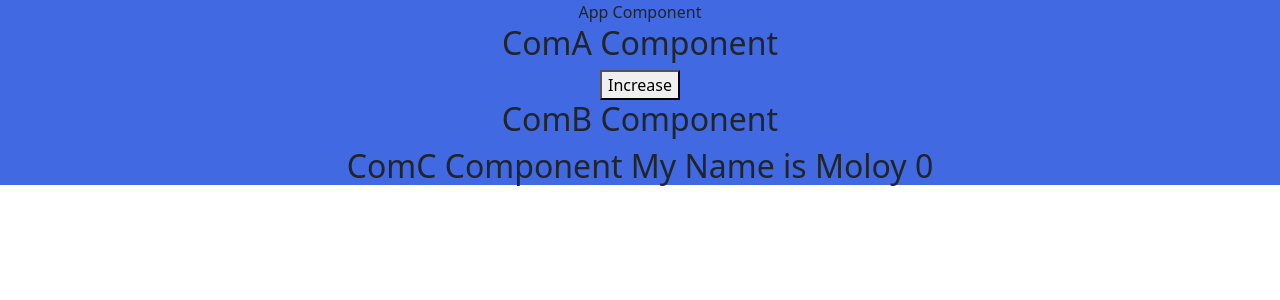
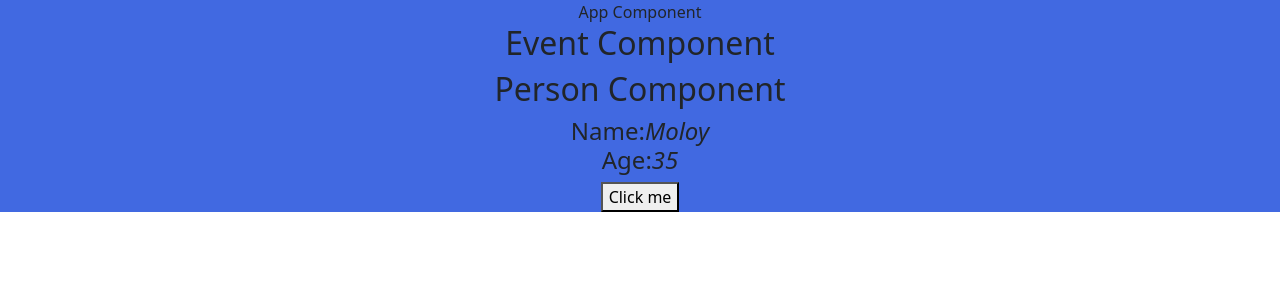
Before and after one commit to moloy900/react-pratice-app-1, a React (Create React App) app: page / in a window 1280 px wide. Shown: the top 300 px of the page. Built offline with nearby package versions, Linux system fonts and the light colour scheme.

Commit message:
Context-Api

```diff
--- a/src/App.js
+++ b/src/App.js
@@ -1,12 +1,12 @@
 import "./App.css";
 import React from "react";
-import ComA from "./props-drilling/ComA";
+import Event from './eventhandling/event';
 
 function App() {
   return (
     <div className="App">
       App Component
-      <ComA/>
+      <Event/>
     </div>
   );
 }
--- /dev/null
+++ b/src/eventhandling/event.js
@@ -0,0 +1,31 @@
+import React, { Component } from "react";
+import Person from "./person";
+
+class Event extends Component {
+  constructor(props) {
+    super(props);
+    this.state = {
+      name: "Moloy",
+    };
+    this.personHandler=this.personHandler.bind(this)
+    console.log(this)
+  }
+
+  personHandler() {
+    this.setState({ name: "Ram" });
+  }
+
+  render() {
+    return (
+      <div>
+        <h2>Event Component </h2>
+        <Person name={this.state.name} age="35" />
+        <button type="button" onClick={this.personHandler}>
+          Click me
+        </button>
+      </div>
+    );
+  }
+}
+
+export default Event;
--- /dev/null
+++ b/src/eventhandling/person.js
@@ -0,0 +1,25 @@
+import React, { Component } from "react";
+
+class Person extends Component {
+    constructor(props){
+        super(props)
+        this.props=props
+        console.log("props",props);
+        console.log("this.props"+this.props.name)
+        console.log(this)
+    }
+  render() {
+    return (
+      <div>
+        <h2>Person Component </h2>
+        <h4>
+            <label>Name</label>:<i>{this.props.name}</i>
+            <br />
+            <label>Age</label>:<i>{this.props.age}</i>
+        </h4>
+      </div>
+    );
+  }
+}
+
+export default Person;
```
Also changed, not shown: src/context-api/comOne.js (added, +22 -0 lines), src/context-api/comThree.js (added, +27 -0 lines), src/context-api/comTwo.js (added, +11 -0 lines).
